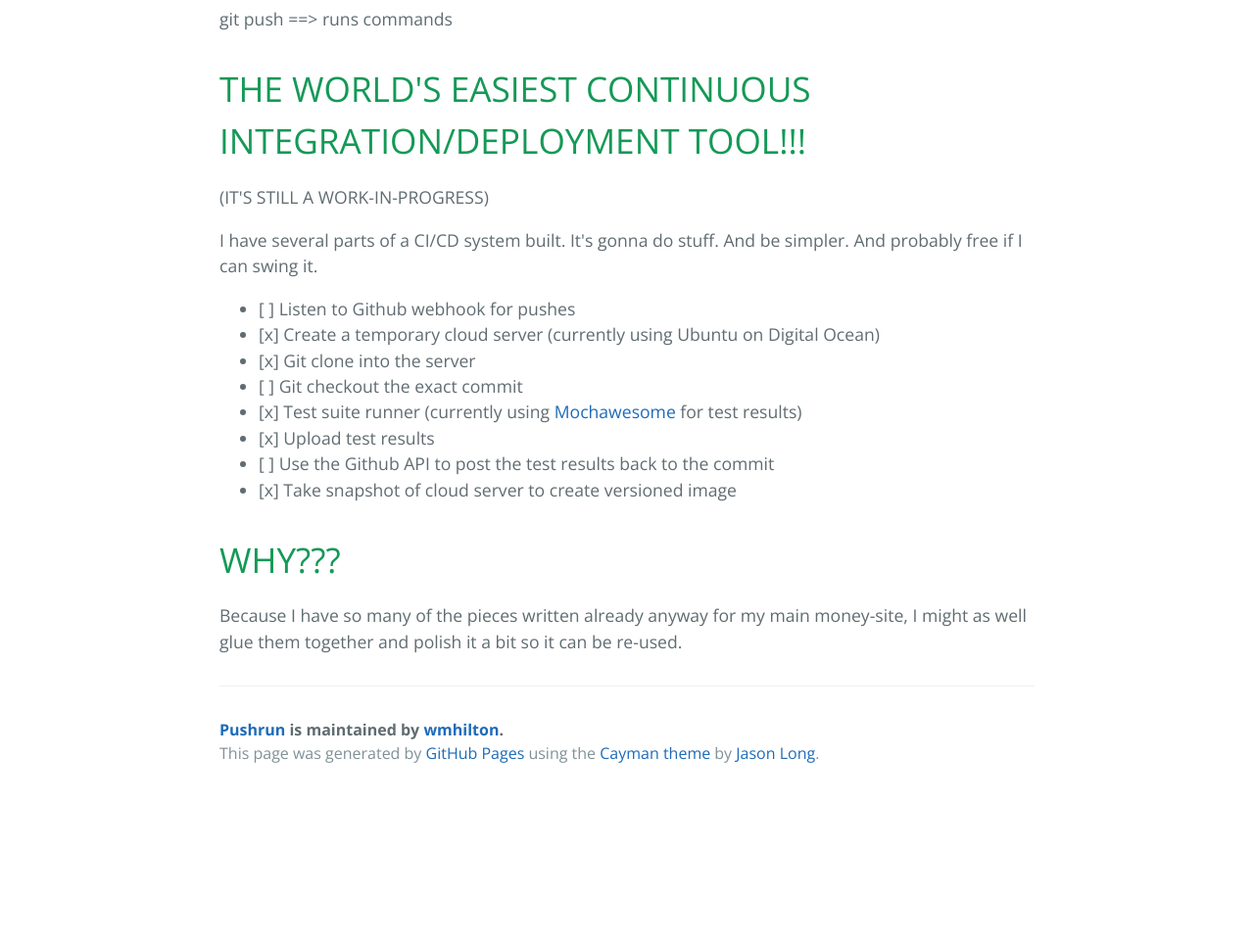
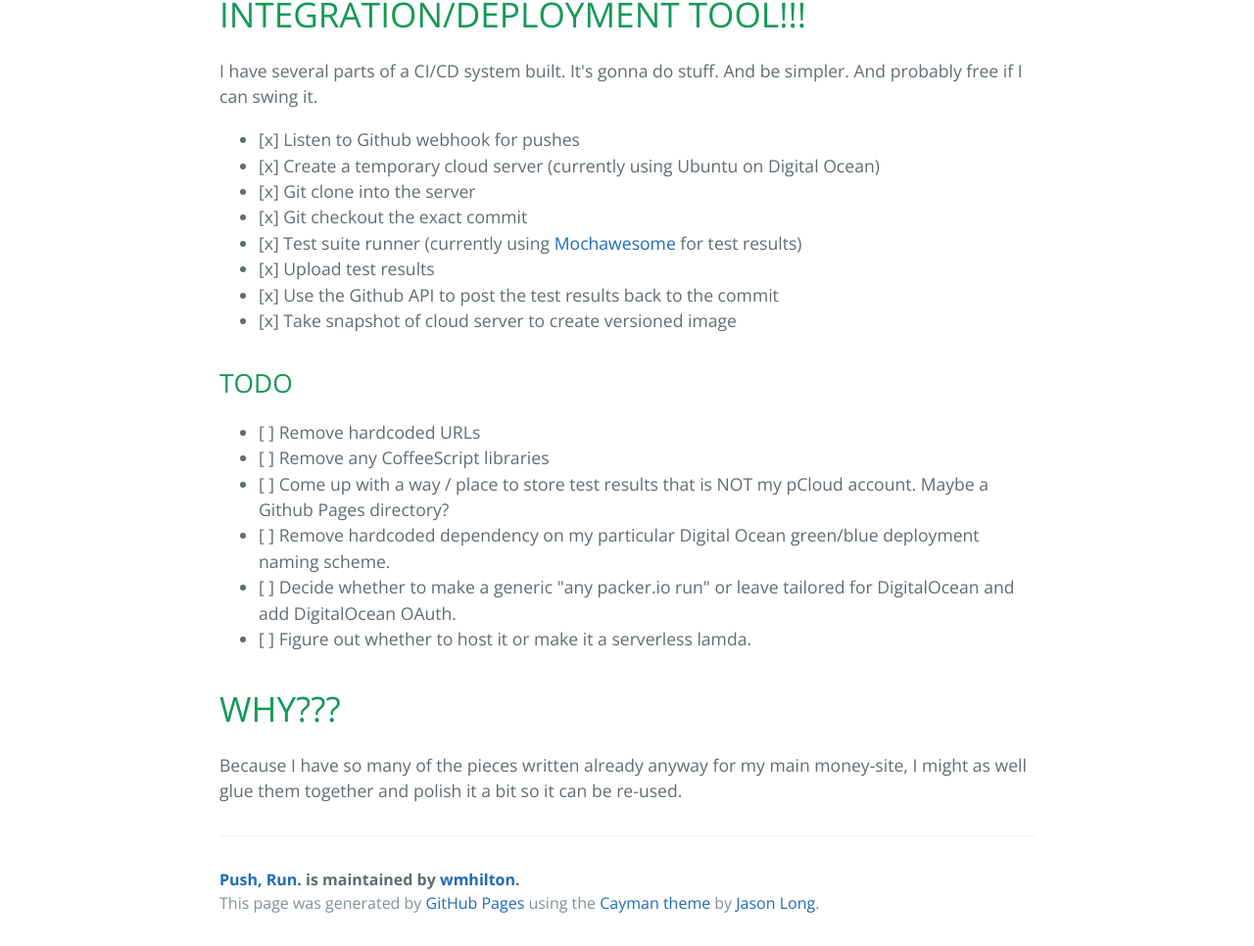
Before and after one commit to billiegoose/pushrun, a plain HTML site: page index.html in a window 1280 px wide. Shown: the part 479-1445 px from the top of the page at 98% size. Before the commit the page ends 1292 px from the top, so only its background shows below. Drawn offline with nearby package versions, Linux system fonts and the light colour scheme.

```diff
--- a/index.html
+++ b/index.html
@@ -2,7 +2,7 @@
 <html lang="en-us">
   <head>
     <meta charset="UTF-8">
-    <title>Pushrun by wmhilton</title>
+    <title>Push, Run. by wmhilton</title>
     <meta name="viewport" content="width=device-width, initial-scale=1">
     <link rel="stylesheet" type="text/css" href="stylesheets/normalize.css" media="screen">
     <link href='https://fonts.googleapis.com/css?family=Open+Sans:400,700' rel='stylesheet' type='text/css'>
@@ -11,8 +11,8 @@
   </head>
   <body>
     <section class="page-header">
-      <h1 class="project-name">Pushrun</h1>
-      <h2 class="project-tagline">git push ==&gt; commands run</h2>
+      <h1 class="project-name">Push, Run.</h1>
+      <h2 class="project-tagline">git push ==&gt; run things</h2>
       <a href="https://github.com/wmhilton/pushrun" class="btn">View on GitHub</a>
       <a href="https://github.com/wmhilton/pushrun/zipball/master" class="btn">Download .zip</a>
       <a href="https://github.com/wmhilton/pushrun/tarball/master" class="btn">Download .tar.gz</a>
@@ -20,26 +20,31 @@
 
     <section class="main-content">
       <h1>
-<a id="pushrun" class="anchor" href="#pushrun" aria-hidden="true"><span aria-hidden="true" class="octicon octicon-link"></span></a>pushrun</h1>
-
-<p>git push ==&gt; runs commands</p>
-
-<h1>
-<a id="the-worlds-easiest-continuous-integrationdeployment-tool" class="anchor" href="#the-worlds-easiest-continuous-integrationdeployment-tool" aria-hidden="true"><span aria-hidden="true" class="octicon octicon-link"></span></a>THE WORLD'S EASIEST CONTINUOUS INTEGRATION/DEPLOYMENT TOOL!!!</h1>
-
-<p>(IT'S STILL A WORK-IN-PROGRESS)</p>
+<a id="soon-to-be-the-worlds-easiest-continuous-integrationdeployment-tool" class="anchor" href="#soon-to-be-the-worlds-easiest-continuous-integrationdeployment-tool" aria-hidden="true"><span aria-hidden="true" class="octicon octicon-link"></span></a>(SOON TO BE) The World's Easiest CONTINUOUS INTEGRATION/DEPLOYMENT TOOL!!!</h1>
 
 <p>I have several parts of a CI/CD system built. It's gonna do stuff. And be simpler. And probably free if I can swing it.</p>
 
 <ul>
-<li>[ ] Listen to Github webhook for pushes</li>
+<li>[x] Listen to Github webhook for pushes</li>
 <li>[x] Create a temporary cloud server (currently using Ubuntu on Digital Ocean)</li>
 <li>[x] Git clone into the server</li>
-<li>[ ] Git checkout the exact commit</li>
+<li>[x] Git checkout the exact commit</li>
 <li>[x] Test suite runner (currently using <a href="http://adamgruber.github.io/mochawesome/">Mochawesome</a> for test results)</li>
 <li>[x] Upload test results</li>
-<li>[ ] Use the Github API to post the test results back to the commit</li>
+<li>[x] Use the Github API to post the test results back to the commit</li>
 <li>[x] Take snapshot of cloud server to create versioned image</li>
+</ul>
+
+<h2>
+<a id="todo" class="anchor" href="#todo" aria-hidden="true"><span aria-hidden="true" class="octicon octicon-link"></span></a>TODO</h2>
+
+<ul>
+<li>[ ] Remove hardcoded URLs</li>
+<li>[ ] Remove any CoffeeScript libraries</li>
+<li>[ ] Come up with a way / place to store test results that is NOT my pCloud account. Maybe a Github Pages directory?</li>
+<li>[ ] Remove hardcoded dependency on my particular Digital Ocean green/blue deployment naming scheme.</li>
+<li>[ ] Decide whether to make a generic "any packer.io run" or leave tailored for DigitalOcean and add DigitalOcean OAuth.</li>
+<li>[ ] Figure out whether to host it or make it a serverless lamda.</li>
 </ul>
 
 <h1>
@@ -48,7 +53,7 @@
 <p>Because I have so many of the pieces written already anyway for my main money-site, I might as well glue them together and polish it a bit so it can be re-used.</p>
 
       <footer class="site-footer">
-        <span class="site-footer-owner"><a href="https://github.com/wmhilton/pushrun">Pushrun</a> is maintained by <a href="https://github.com/wmhilton">wmhilton</a>.</span>
+        <span class="site-footer-owner"><a href="https://github.com/wmhilton/pushrun">Push, Run.</a> is maintained by <a href="https://github.com/wmhilton">wmhilton</a>.</span>
 
         <span class="site-footer-credits">This page was generated by <a href="https://pages.github.com">GitHub Pages</a> using the <a href="https://github.com/jasonlong/cayman-theme">Cayman theme</a> by <a href="https://twitter.com/jasonlong">Jason Long</a>.</span>
       </footer>
--- a/params.json
+++ b/params.json
@@ -1,6 +1,6 @@
 {
-  "name": "Pushrun",
-  "tagline": "git push ==> commands run",
-  "body": "# pushrun\r\ngit push ==> runs commands\r\n\r\n# THE WORLD'S EASIEST CONTINUOUS INTEGRATION/DEPLOYMENT TOOL!!!\r\n(IT'S STILL A WORK-IN-PROGRESS)\r\n\r\nI have several parts of a CI/CD system built. It's gonna do stuff. And be simpler. And probably free if I can swing it.\r\n\r\n- [ ] Listen to Github webhook for pushes\r\n- [x] Create a temporary cloud server (currently using Ubuntu on Digital Ocean)\r\n- [x] Git clone into the server\r\n- [ ] Git checkout the exact commit\r\n- [x] Test suite runner (currently using [Mochawesome](http://adamgruber.github.io/mochawesome/) for test results)\r\n- [x] Upload test results\r\n- [ ] Use the Github API to post the test results back to the commit\r\n- [x] Take snapshot of cloud server to create versioned image\r\n\r\n# WHY???\r\n\r\nBecause I have so many of the pieces written already anyway for my main money-site, I might as well glue them together and polish it a bit so it can be re-used.\r\n",
+  "name": "Push, Run.",
+  "tagline": "git push ==> run things",
+  "body": "# (SOON TO BE) The World's Easiest CONTINUOUS INTEGRATION/DEPLOYMENT TOOL!!!\r\n\r\nI have several parts of a CI/CD system built. It's gonna do stuff. And be simpler. And probably free if I can swing it.\r\n\r\n- [x] Listen to Github webhook for pushes\r\n- [x] Create a temporary cloud server (currently using Ubuntu on Digital Ocean)\r\n- [x] Git clone into the server\r\n- [x] Git checkout the exact commit\r\n- [x] Test suite runner (currently using [Mochawesome](http://adamgruber.github.io/mochawesome/) for test results)\r\n- [x] Upload test results\r\n- [x] Use the Github API to post the test results back to the commit\r\n- [x] Take snapshot of cloud server to create versioned image\r\n\r\n## TODO\r\n- [ ] Remove hardcoded URLs\r\n- [ ] Remove any CoffeeScript libraries\r\n- [ ] Come up with a way / place to store test results that is NOT my pCloud account. Maybe a Github Pages directory?\r\n- [ ] Remove hardcoded dependency on my particular Digital Ocean green/blue deployment naming scheme.\r\n- [ ] Decide whether to make a generic \"any packer.io run\" or leave tailored for DigitalOcean and add DigitalOcean OAuth.\r\n- [ ] Figure out whether to host it or make it a serverless lamda.\r\n\r\n# WHY???\r\n\r\nBecause I have so many of the pieces written already anyway for my main money-site, I might as well glue them together and polish it a bit so it can be re-used.\r\n",
   "note": "Don't delete this file! It's used internally to help with page regeneration."
 }
```
